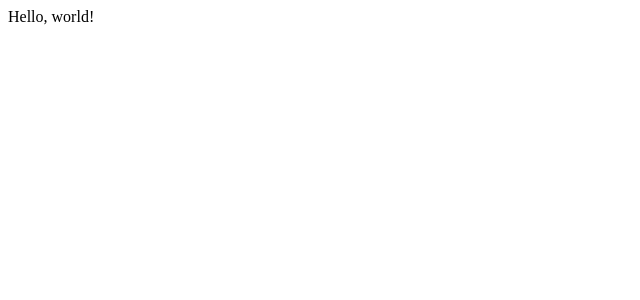
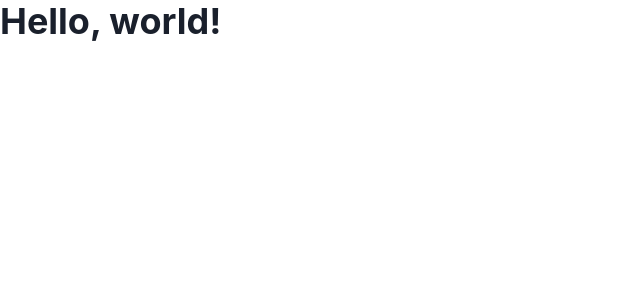
Before and after one commit to jhhayashi/random-team-generator, a Next.js app: page / in a window 1280 px wide. Shown: the top 300 px of the page, without its empty margins (0-640 px from the left). Built offline with nearby package versions, Linux system fonts and the light colour scheme.

Commit message:
Install chakra

```diff
--- a/package.json
+++ b/package.json
@@ -30,6 +30,9 @@
     "node-fetch": "^2.6.1"
   },
   "devDependencies": {
+    "@chakra-ui/react": "^1.4.1",
+    "@emotion/react": "^11.1.5",
+    "@emotion/styled": "^11.1.5",
     "@types/base-64": "^0.1.3",
     "@types/express": "^4.17.11",
     "@types/jest": "^26.0.20",
@@ -37,6 +40,7 @@
     "@types/node": "^14.14.32",
     "@types/react": "^17.0.3",
     "@types/supertest": "^2.0.10",
+    "framer-motion": "^4.0.0",
     "jest": "^26.6.3",
     "nodemon": "^2.0.7",
     "react": "^17.0.1",
--- a/src/pages/_app.tsx
+++ b/src/pages/_app.tsx
@@ -1,6 +1,10 @@
+import {ChakraProvider} from '@chakra-ui/react'
+
 function MyApp({ Component, pageProps }) {
   return (
-    <Component {...pageProps} />
+    <ChakraProvider>
+      <Component {...pageProps} />
+    </ChakraProvider>
   )
 }
 
--- a/src/pages/index.tsx
+++ b/src/pages/index.tsx
@@ -1,3 +1,5 @@
+import {Heading} from '@chakra-ui/react'
+
 export default function Home() {
-  return <div>Hello, world!</div>
+  return <Heading>Hello, world!</Heading>
 }
```
Also changed, not shown: 1 other file (tests, documents, lock files or other folders).
